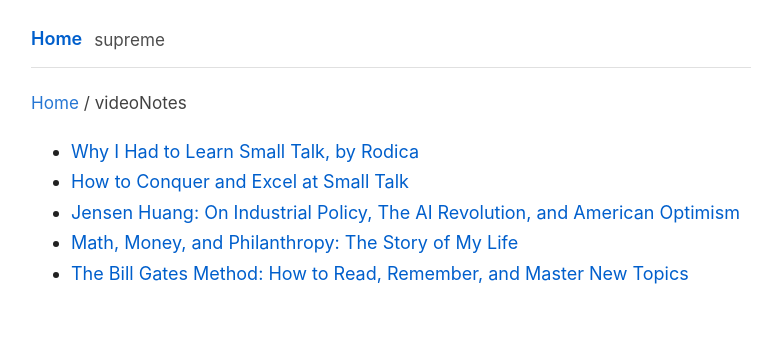
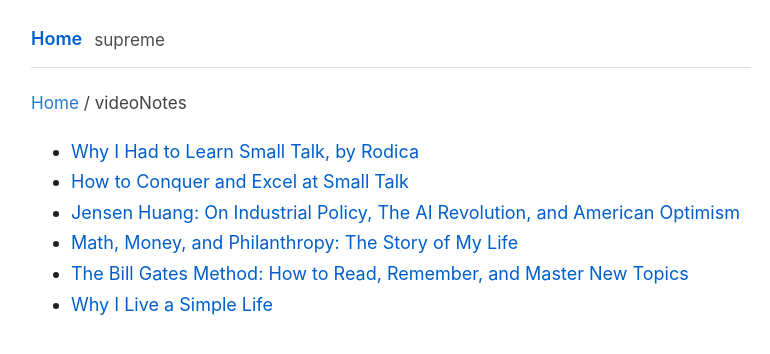
Before and after one commit to CompositeLizard/supreme, a Jekyll site: the page built from videoNotes/index.md, in a window 1280 px wide. Shown: the top 354 px of the page, without its empty margins (249-1019 px from the left). Built offline with Jekyll 4.4.1, drawn with Linux system fonts in a browser that asks for light colours.

Commit message:
Update index.md

```diff
--- a/videoNotes/index.md
+++ b/videoNotes/index.md
@@ -7,3 +7,4 @@ title: Notes
 - [Jensen Huang: On Industrial Policy, The AI Revolution, and American Optimism](Jensen-Huang-Industrial-Policy-AI-Revolution-American-Optimism.md)
 - [Math, Money, and Philanthropy: The Story of My Life](Math-Money-Philanthropy-Story-of-My-Life.md)
 - [The Bill Gates Method: How to Read, Remember, and Master New Topics](Bil-Gates-Method-Reading.md)
+- [Why I Live a Simple Life](why-simple-life.md)
```
